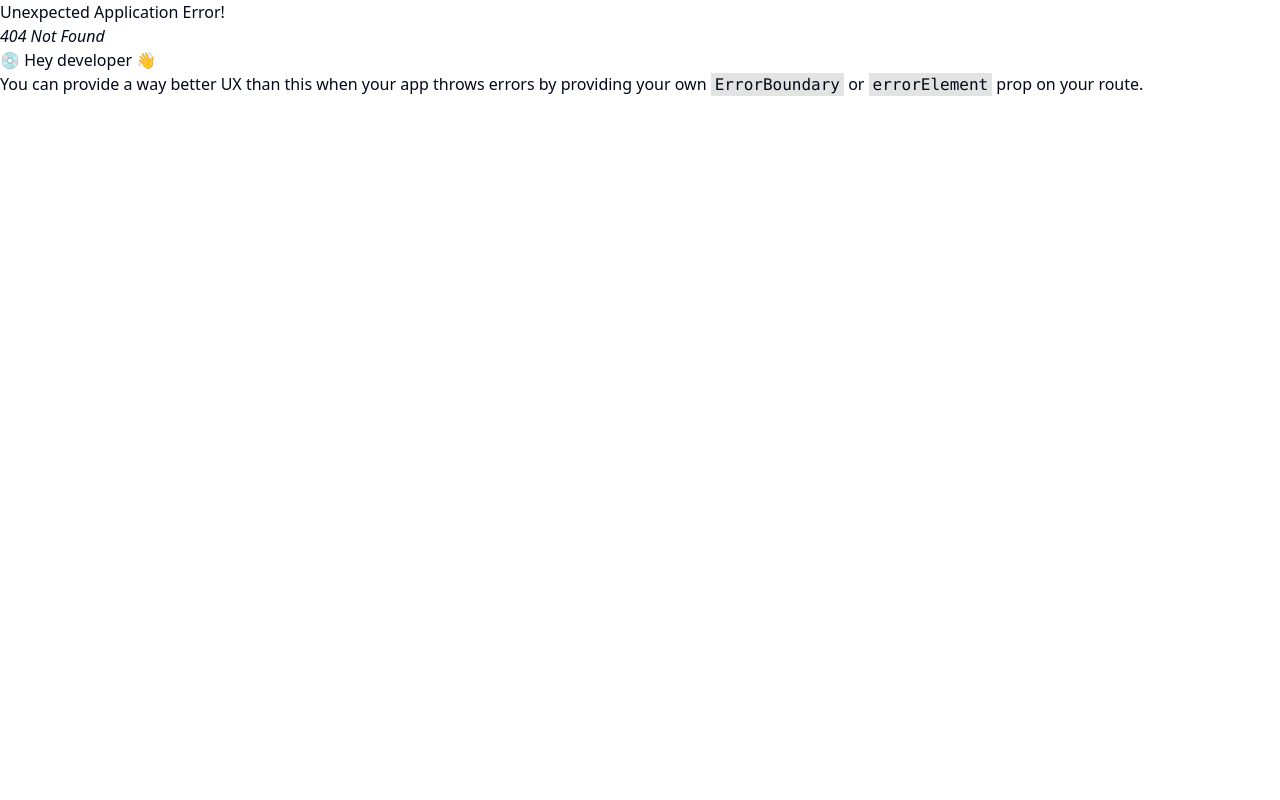
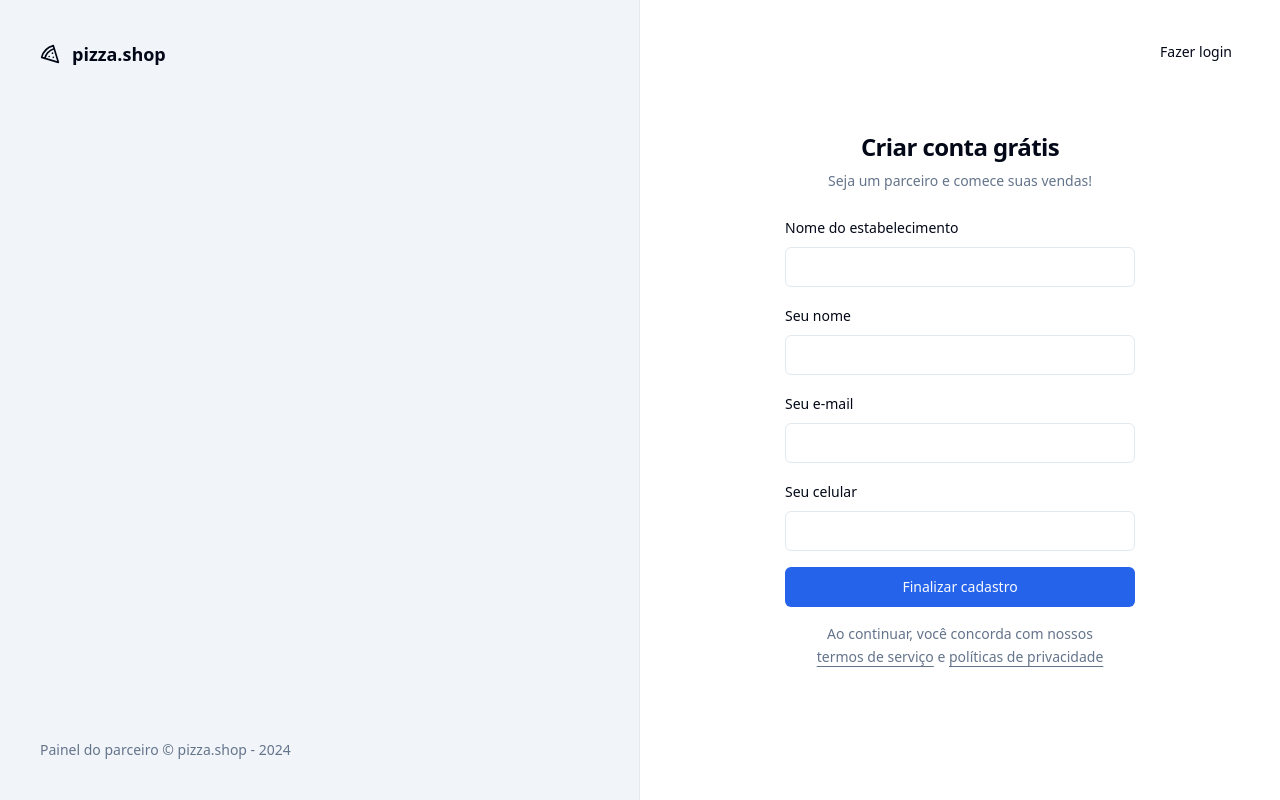
Before and after one commit to paulobr4z/pizzashop-web, a React (Vite) app: page /sign-up in a window 1280 px wide. Before the commit this address had no page. Built offline with nearby package versions, Linux system fonts and the light colour scheme.

Commit message:
Página: Cadastro de restaurante

```diff
--- a/src/pages/_layouts/auth.tsx
+++ b/src/pages/_layouts/auth.tsx
@@ -13,7 +13,7 @@ export function AuthLayout() {
           Painel do parceiro &copy; pizza.shop - {new Date().getFullYear()}
         </footer>
       </div>
-      <div className="flex flex-col items-center justify-center">
+      <div className="relative flex flex-col items-center justify-center">
         <Outlet />
       </div>
     </div>
--- a/src/pages/auth/sign-in.tsx
+++ b/src/pages/auth/sign-in.tsx
@@ -1,5 +1,6 @@
 import { Helmet } from 'react-helmet-async'
 import { useForm } from 'react-hook-form'
+import { Link } from 'react-router-dom'
 import { toast } from 'sonner'
 import { z } from 'zod'
 
@@ -41,6 +42,9 @@ export function SignIn() {
     <>
       <Helmet title="Login" />
       <div className="p-8">
+        <Button variant="ghost" asChild className="absolute right-8 top-8">
+          <Link to="/sign-up">Novo estabelecimento</Link>
+        </Button>
         <div className="flex w-[350px] flex-col justify-center gap-6">
           <div className="flex flex-col gap-2 text-center">
             <h1 className="text-2xl font-semibold tracking-tight">
--- /dev/null
+++ b/src/pages/auth/sign-up.tsx
@@ -0,0 +1,113 @@
+import { Helmet } from 'react-helmet-async'
+import { useForm } from 'react-hook-form'
+import { Link, useNavigate } from 'react-router-dom'
+import { toast } from 'sonner'
+import { z } from 'zod'
+
+import { Button } from '@/components/ui/button'
+import { Input } from '@/components/ui/input'
+import { Label } from '@/components/ui/label'
+
+const signUpForm = z.object({
+  restaurantName: z.string(),
+  managerName: z.string(),
+  phone: z.string(),
+  email: z.string().email(),
+})
+
+type SignUpForm = z.infer<typeof signUpForm>
+
+export function SignUp() {
+  const navigate = useNavigate()
+
+  const {
+    register,
+    handleSubmit,
+    formState: { isSubmitting },
+  } = useForm<SignUpForm>()
+
+  async function handleSignUp(data: SignUpForm) {
+    try {
+      console.log(data)
+
+      await new Promise((resolve) => setTimeout(resolve, 2000))
+
+      toast.success('Restaurante cadastrado com sucesso!', {
+        action: {
+          label: 'Login',
+          onClick: () => navigate('/sign-in'),
+        },
+      })
+    } catch (error) {
+      toast.error('Erro ao cadastrar restaurante.')
+    }
+  }
+
+  return (
+    <>
+      <Helmet title="Cadastro" />
+
+      <div className="p-8">
+        <Button variant="ghost" asChild className="absolute right-8 top-8">
+          <Link to="/sign-in">Fazer login</Link>
+        </Button>
+
+        <div className="flex w-[350px] flex-col justify-center gap-6">
+          <div className="flex flex-col gap-2 text-center">
+            <h1 className="text-2xl font-semibold tracking-tight">
+              Criar conta grátis
+            </h1>
+            <p className="text-sm text-muted-foreground">
+              Seja um parceiro e comece suas vendas!
+            </p>
+          </div>
+
+          <form className="space-y-4" onSubmit={handleSubmit(handleSignUp)}>
+            <div className="space-y-2">
+              <Label htmlFor="restaurantName">Nome do estabelecimento</Label>
+              <Input
+                id="restaurantName"
+                type="text"
+                {...register('restaurantName')}
+              />
+            </div>
+
+            <div className="space-y-2">
+              <Label htmlFor="managerName">Seu nome</Label>
+              <Input
+                id="managerName"
+                type="text"
+                {...register('managerName')}
+              />
+            </div>
+
+            <div className="space-y-2">
+              <Label htmlFor="email">Seu e-mail</Label>
+              <Input id="email" type="email" {...register('email')} />
+            </div>
+
+            <div className="space-y-2">
+              <Label htmlFor="phone">Seu celular</Label>
+              <Input id="phone" type="tel" {...register('phone')} />
+            </div>
+
+            <Button disabled={isSubmitting} className="w-full" type="submit">
+              Finalizar cadastro
+            </Button>
+
+            <p className="px-6 text-center text-sm leading-relaxed text-muted-foreground">
+              Ao continuar, você concorda com nossos{' '}
+              <a href="" className="underline underline-offset-4">
+                termos de serviço
+              </a>{' '}
+              e{' '}
+              <a href="" className="underline underline-offset-4">
+                políticas de privacidade
+              </a>
+            </p>
+          </form>
+        </div>
+      </div>
+    </>
+  )
+}
--- a/src/routes.tsx
+++ b/src/routes.tsx
@@ -4,6 +4,7 @@ import { AppLayout } from './pages/_layouts/app'
 import { AuthLayout } from './pages/_layouts/auth'
 import { Dashboard } from './pages/app/dashboard'
 import { SignIn } from './pages/auth/sign-in'
+import { SignUp } from './pages/auth/sign-up'
 
 export const router = createBrowserRouter([
   {
@@ -24,6 +25,10 @@ export const router = createBrowserRouter([
         path: '/sign-in',
         element: <SignIn />,
       },
+      {
+        path: '/sign-up',
+        element: <SignUp />,
+      },
     ],
   },
 ])
```
